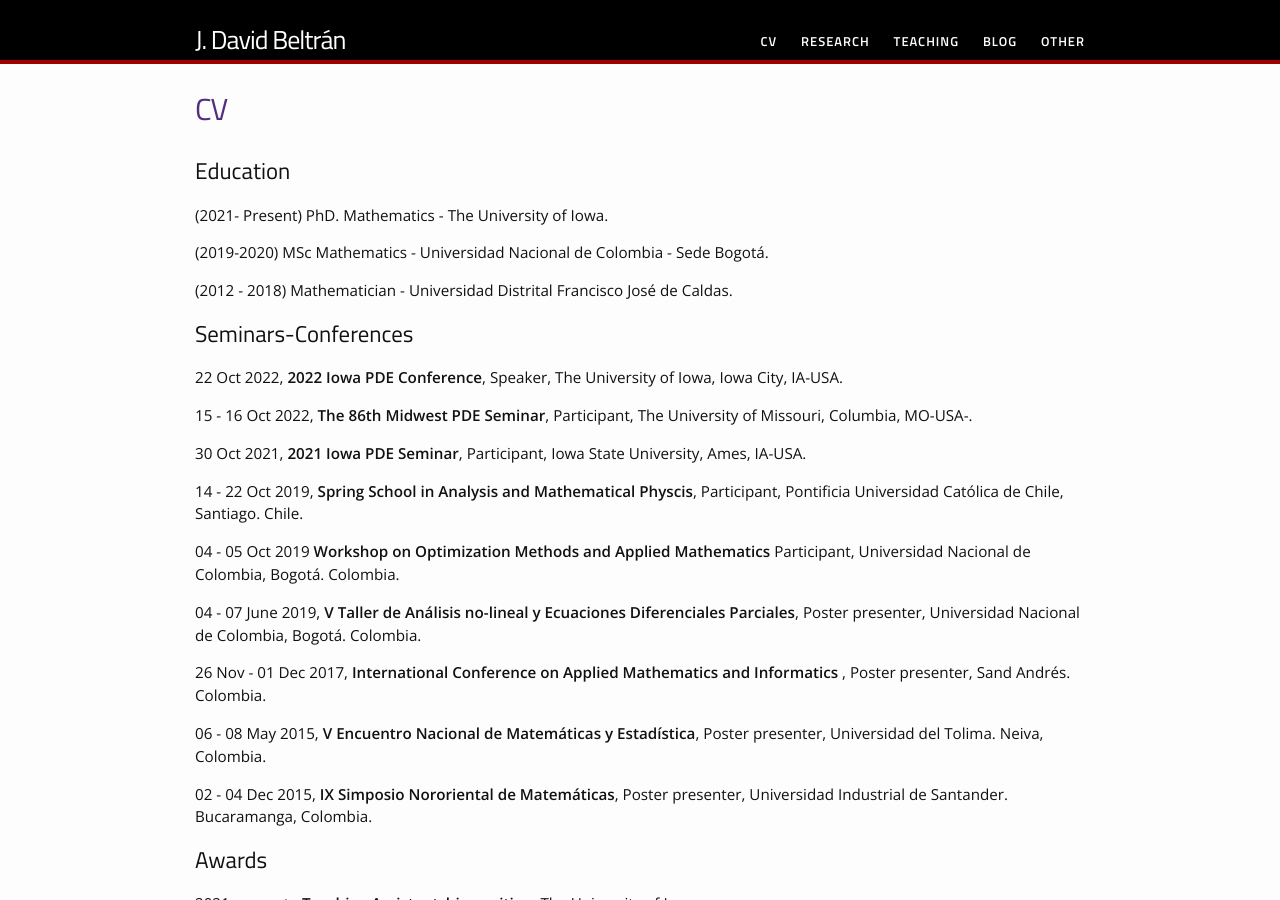
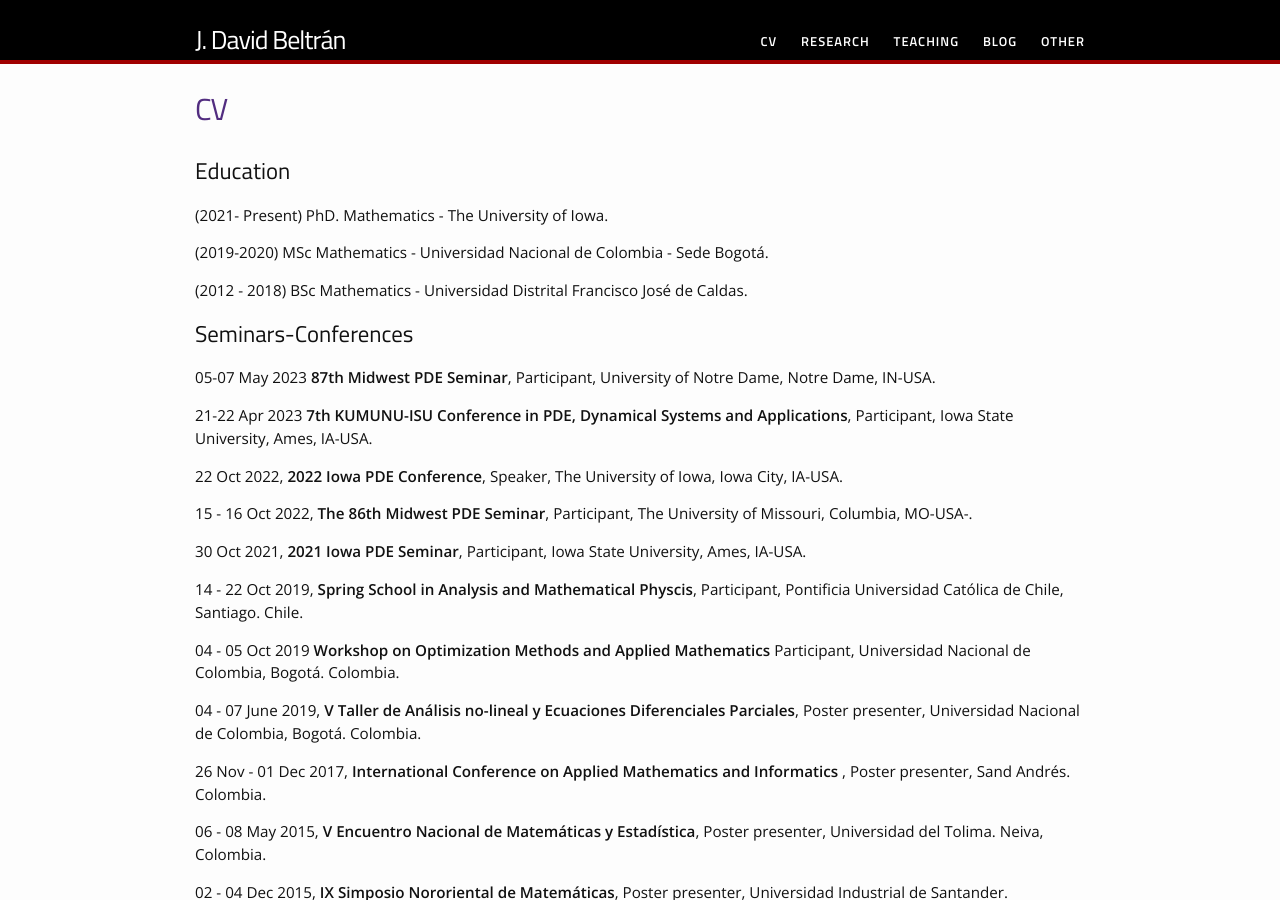
Before and after one commit to jdavidbel/jdavidbel.github.io, a Jekyll site: the page built from cv.md, in a window 1280 px wide and 900 px high. Built offline with Jekyll 4.4.1, drawn with Linux system fonts in a browser that asks for light colours.

Commit message:
conferences,typos

```diff
--- a/cv.md
+++ b/cv.md
@@ -11,9 +11,12 @@ permalink: /cv/
 
 (2019-2020) MSc Mathematics - Universidad Nacional de Colombia - Sede Bogotá.
 
-(2012 - 2018) Mathematician - Universidad Distrital Francisco José de Caldas.
+(2012 - 2018) BSc Mathematics - Universidad Distrital Francisco José de Caldas.
 
 ## Seminars-Conferences
+05-07 May 2023 **87th Midwest PDE Seminar**, Participant, University of Notre Dame, Notre Dame, IN-USA.
+
+21-22 Apr 2023 **7th KUMUNU-ISU Conference in PDE, Dynamical Systems and Applications**, Participant, Iowa State University, Ames, IA-USA.
 
 22 Oct 2022, **2022 Iowa PDE Conference**, Speaker, The University of Iowa, Iowa City, IA-USA.
 
```
